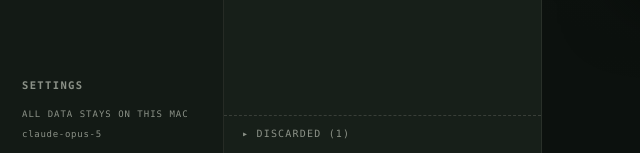
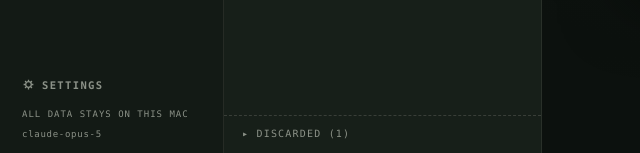
Before and after one commit to alikayhan/z-report, a website built with Vite: page index.html in a window 1280 px wide. Shown: the part 647-800 px from the top of the page, 0-640 px from the left. Built offline with nearby package versions, Linux system fonts and the light colour scheme.

```diff
--- a/index.html
+++ b/index.html
@@ -20,7 +20,14 @@
         </nav>
         <div class="side-status" id="side-status"></div>
         <div class="side-foot">
-          <button class="nav-item" data-view="settings">Settings</button>
+          <button class="nav-item" data-view="settings">
+            <span class="nav-label">
+              <svg class="nav-ico" viewBox="0 0 24 24" aria-hidden="true">
+                <circle cx="12" cy="12" r="5.2"/>
+                <path d="M12 3v4M12 17v4M3 12h4M17 12h4M5.6 5.6l2.9 2.9M15.5 15.5l2.9 2.9M18.4 5.6l-2.9 2.9M8.5 15.5l-2.9 2.9"/>
+              </svg>Settings
+            </span>
+          </button>
           <p class="privacy">All data stays on this Mac</p>
           <span class="model" id="side-model"></span>
         </div>
--- a/src/styles.css
+++ b/src/styles.css
@@ -152,6 +152,21 @@ textarea:focus-visible {
   color: var(--ink);
   background: var(--paper);
   box-shadow: 0 1px 0 rgba(0, 0, 0, 0.4);
+}
+
+.nav-label {
+  display: inline-flex;
+  align-items: center;
+  gap: 7px;
+}
+
+.nav-ico {
+  width: 13px;
+  height: 13px;
+  flex: none;
+  fill: none;
+  stroke: currentColor;
+  stroke-width: 2.4;
 }
 
 .badge {
```
Also changed, not shown: README.md, design/app-icon.svg, design/tray-icon.svg, src-tauri/icons/128x128.png, src-tauri/icons/128x128@2x.png, src-tauri/icons/32x32.png, src-tauri/icons/64x64.png, src-tauri/icons/icon.png, src-tauri/icons/tray.png, 1 other file.
